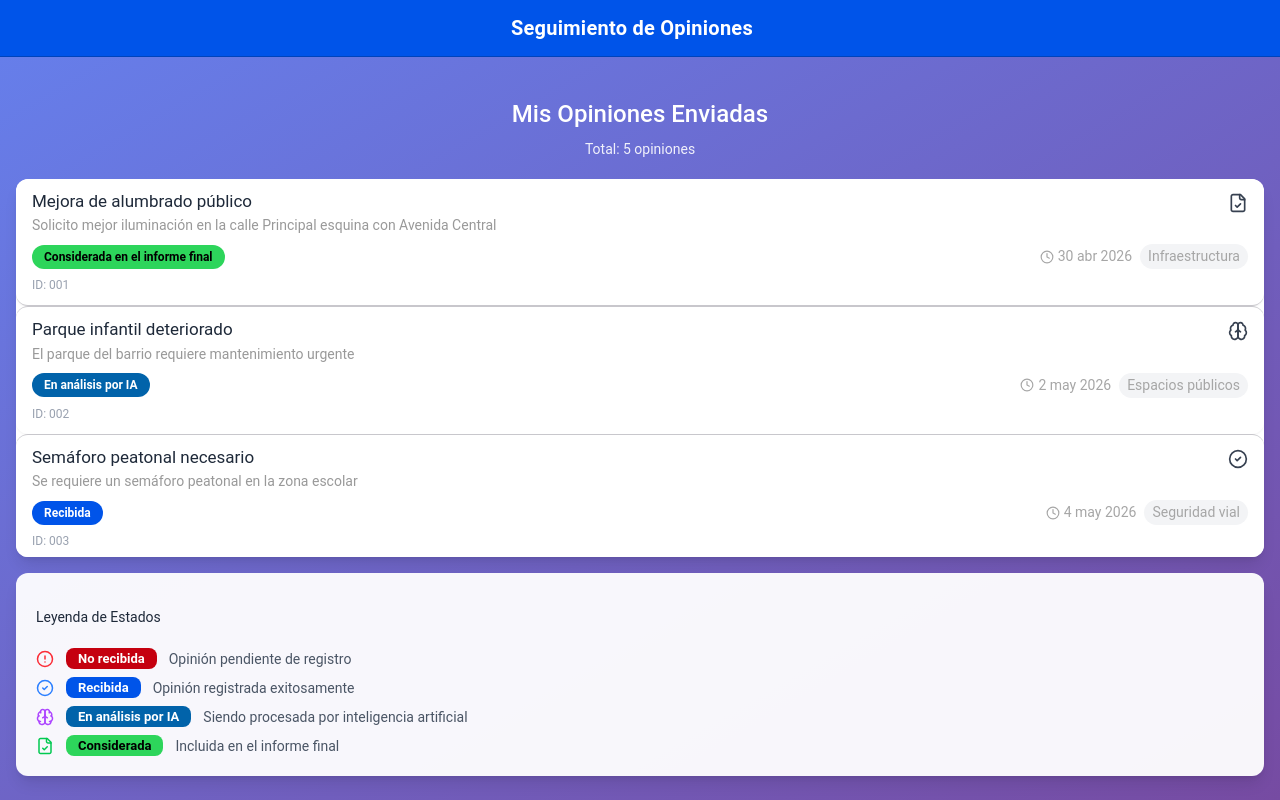
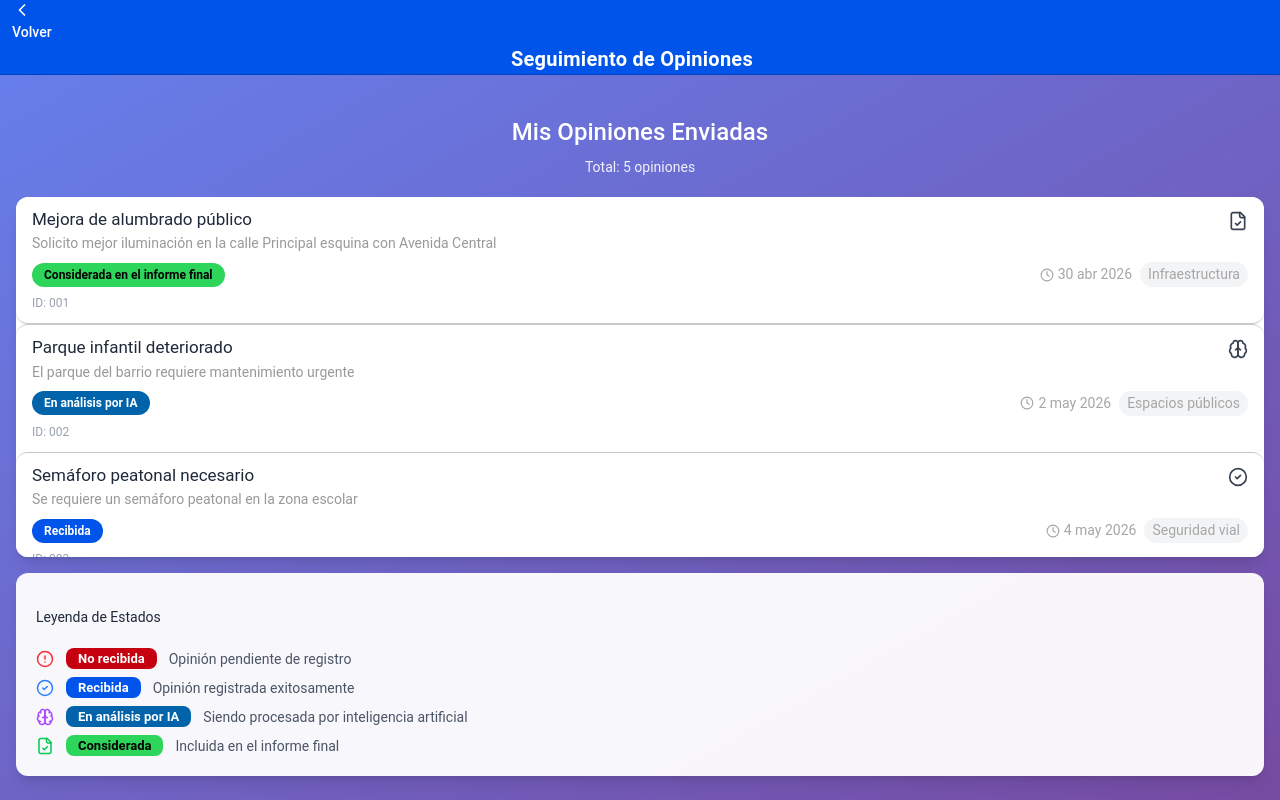
Before and after one commit to SPEEDTACHYON/Entrega-Parcial-1-Desafio20-Web-y-movil, a React (Vite) app: page /opinions in a window 1280 px wide. Built offline with nearby package versions, Linux system fonts and the light colour scheme.

Commit message:
boton volver seguimiento de opiniones

```diff
--- a/package.json
+++ b/package.json
@@ -11,7 +11,6 @@
   },
   "dependencies": {
     "@ionic/react": "^8.8.6",
-    "@types/leaflet": "^1.9.21",
     "ionicons": "^8.0.13",
     "leaflet": "^1.9.4",
     "react": "^19.2.5",
@@ -20,6 +19,7 @@
   },
   "devDependencies": {
     "@eslint/js": "^10.0.1",
+    "@types/leaflet": "^1.9.21",
     "@types/node": "^24.12.2",
     "@types/react": "^19.2.14",
     "@types/react-dom": "^19.2.3",
--- a/src/App.tsx
+++ b/src/App.tsx
@@ -31,7 +31,7 @@ const App: React.FC = () => (
         <Route
           path="/dashboard"
           element={
-            <ProtectedRoute allowedRoles={['user']}>
+            <ProtectedRoute allowedRoles={['user', 'admin']}>
               <DashUserPage />
             </ProtectedRoute>
           }
--- a/src/pages/OpinionsPage.tsx
+++ b/src/pages/OpinionsPage.tsx
@@ -7,6 +7,7 @@ import {
   IonContent,
   IonButtons,
   IonMenuButton,
+  IonRouterLink
 } from '@ionic/react';
 
 interface Opinion {
@@ -283,6 +284,18 @@ export default function OpinionsPage() {
         {/* Header en Ionic: Reemplaza tu etiqueta <header> */}
         <IonHeader className="ion-no-border">
           <IonToolbar className="bg-[#0054E9] border-b border-black/20" style={{ '--background': '#0054E9', '--color': 'white' }}>
+          {/* --- BOTÓN VOLVER --- */}
+              <IonRouterLink
+                routerLink="/dashboard"
+                routerDirection="back"
+                className="flex items-center gap-1 text-white hover:text-gray-200 px-2 transition-colors"
+              >
+                <svg width="20" height="20" viewBox="0 0 24 24" fill="none" aria-hidden>
+                  <path d="M15 6L9 12L15 18" stroke="currentColor" strokeWidth="2" strokeLinecap="round" strokeLinejoin="round" />
+                </svg>
+                <span className="text-sm font-medium">Volver</span>
+              </IonRouterLink>
+              {/* --------------------------------- */}
             {/* Botón para abrir el IonMenu */}
             <IonButtons slot="start">
               <IonMenuButton color="light" />
```
Also changed, not shown: 1 other file (tests, documents, lock files or other folders).
